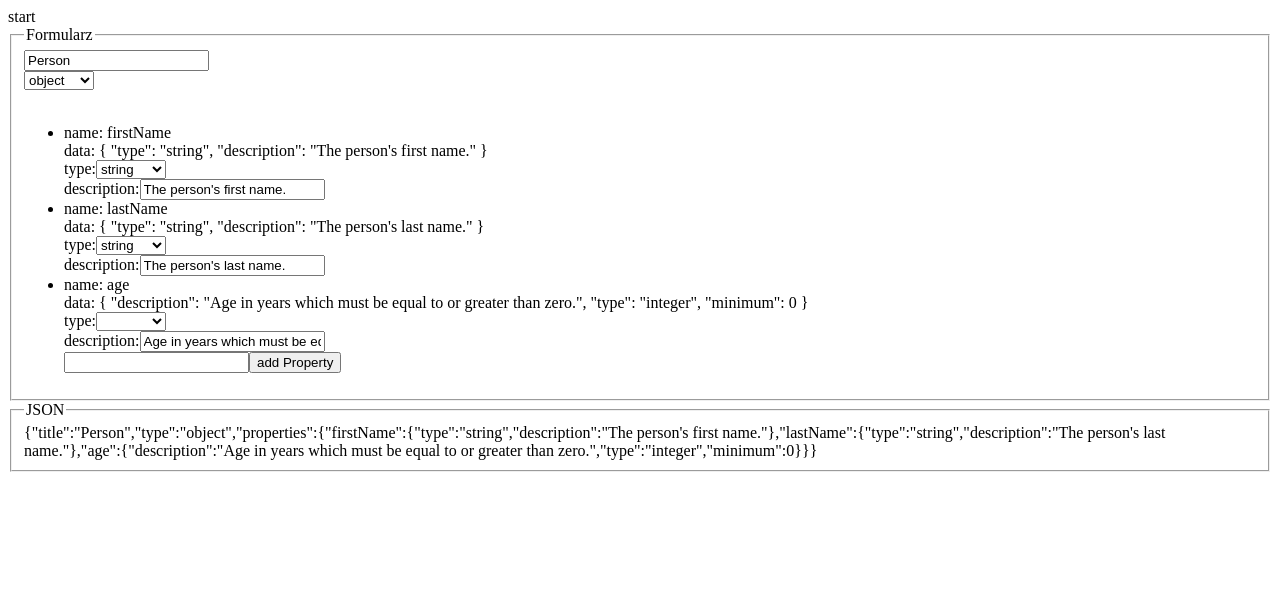
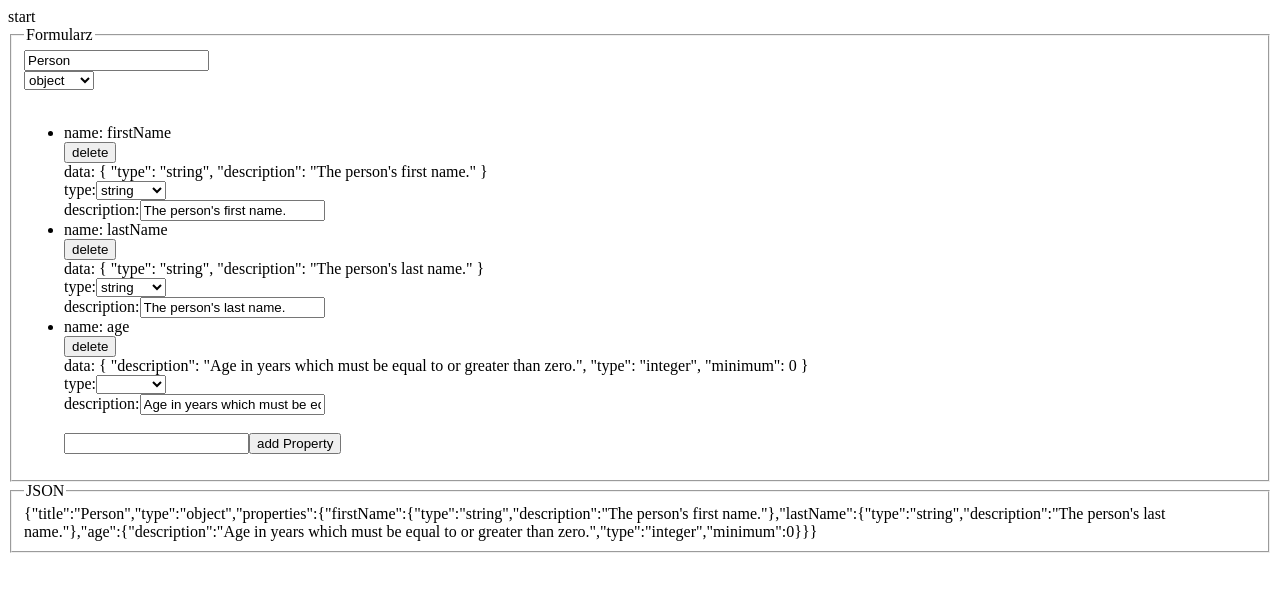
Before and after one commit to witkacpl/jsonschema-builder, a Vue app: page / in a window 1280 px wide. Shown: the top 592 px of the page. Built offline with nearby package versions, Linux system fonts and the light colour scheme.

Commit message:
delete properties

```diff
--- a/src/components/JsonSchemaForm.vue
+++ b/src/components/JsonSchemaForm.vue
@@ -16,6 +16,7 @@
             <label>name:</label>
             {{propertyName}}
           </div>
+          <button @click="deleteProperty(propertyName)">delete</button>
           <div>
             <label>data:</label>
             {{property}}
@@ -32,6 +33,7 @@
           </div>
         </li>
         <div>
+          <br>
           <input v-model="newProperty">
           <button @click="addProperty()">add Property</button>
         </div>
@@ -56,6 +58,9 @@ export default Vue.extend({
     addProperty() {
       this.schema.properties[this.newProperty] = {};
       return (this.newProperty = '');
+    },
+    deleteProperty(e) {
+      this.$delete(this.schema.properties, e);
     }
   }
 });
```
